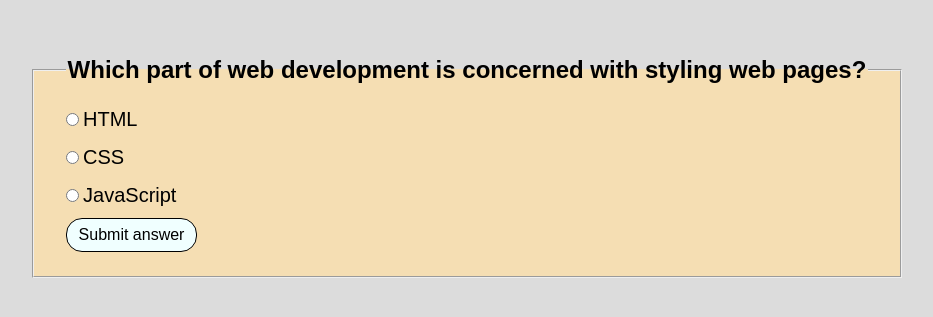
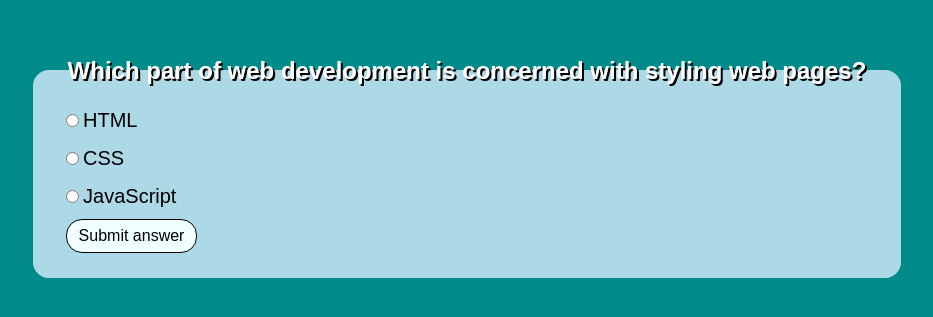
Before and after one commit to devkevbot/demos, a website: page www/quiz/index.html in a window 1280 px wide. Shown: the part 235-552 px from the top of the page, without its empty margins (173-1106 px from the left). Drawn offline with Linux system fonts and the light colour scheme.

Commit message:
Change quiz colors

```diff
--- a/www/quiz/styles.css
+++ b/www/quiz/styles.css
@@ -10,7 +10,7 @@ body,
   display: grid;
   place-content: center;
   font-family: Arial, Helvetica, sans-serif;
-  background-color: gainsboro;
+  background-color: darkcyan;
 }
 
 fieldset {
@@ -21,13 +21,16 @@ fieldset {
   gap: 0.5rem;
 
   padding: 1rem 2rem;
-  background-color: wheat;
-  background-color: wheat;
+  background-color: lightblue;
+  border-radius: 1rem;
+  border: 1px solid lightblue;
 }
 
 legend {
   font-weight: bold;
   font-size: 1.5rem;
+  color: white;
+  text-shadow: black 2px 2px;
 }
 
 label {
```
